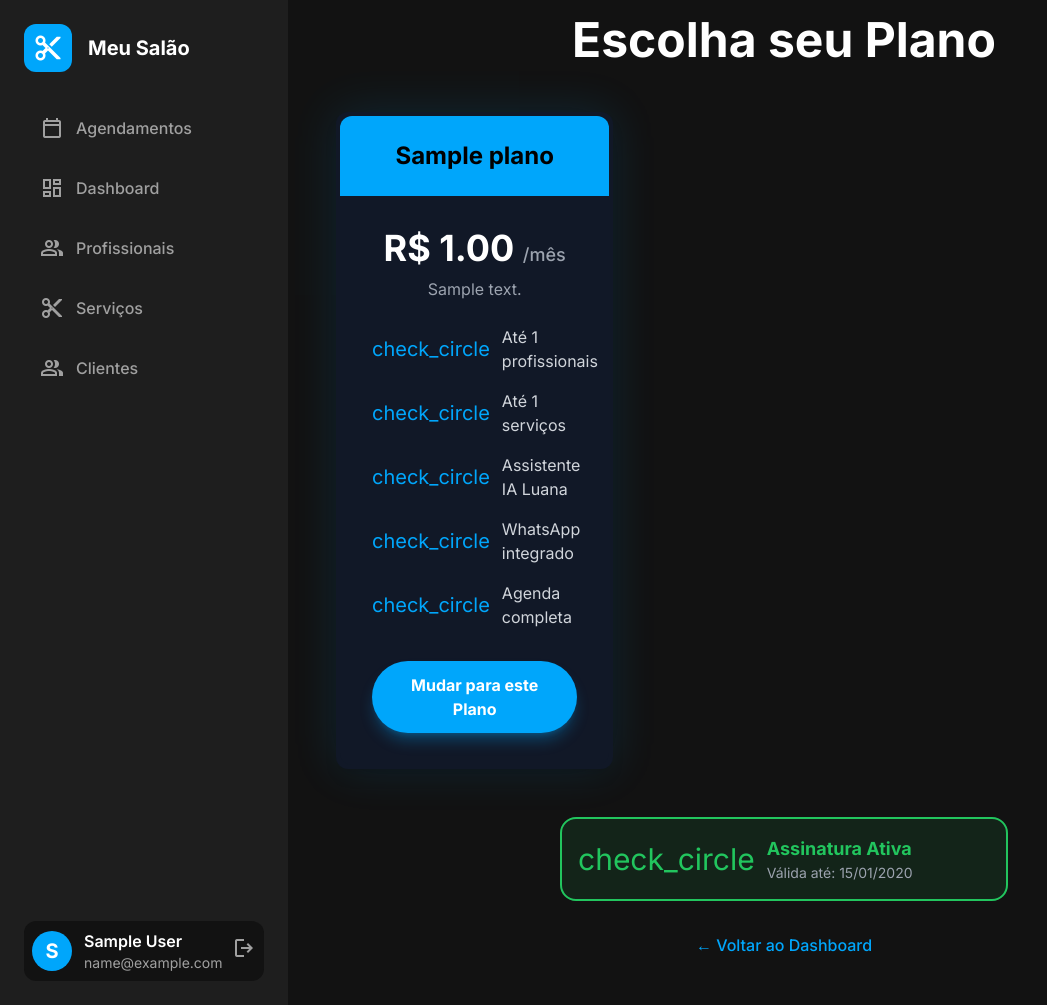
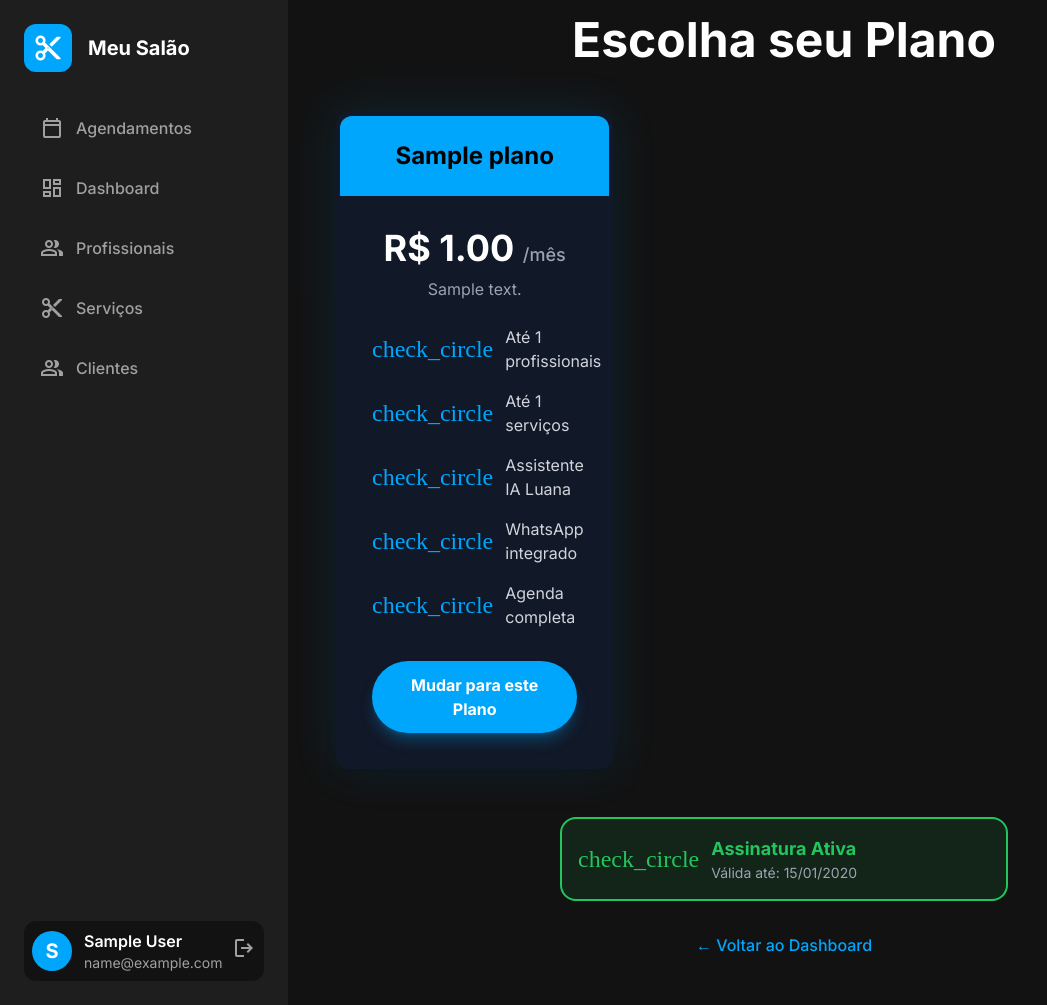
Before and after one commit to juanhlalmeida/assistente-agendamento-ia, a Flask app: page /assinatura/planos in a window 1280 px wide. Shown: the whole page, without its empty margins (0-1047 px from the left). Run offline with Flask 3, Linux system fonts and the light colour scheme; a user stored in the database is signed in; tables that the repository leaves empty hold one stand-in row (values such as "Sample post"); parts of the project's set-up code (start-up, migrations or seed data) failed here and were passed over; some libraries are stand-ins or nearby versions.

Commit message:
Update planos.html

```diff
--- a/app/templates/assinatura/planos.html
+++ b/app/templates/assinatura/planos.html
@@ -127,6 +127,24 @@
 </div>
 
 <style>
+  /* Classe para Material Icons Outlined */
+  .material-icons-outlined {
+    font-family: 'Material Icons Outlined';
+    font-weight: normal;
+    font-style: normal;
+    font-size: 24px;
+    line-height: 1;
+    letter-spacing: normal;
+    text-transform: none;
+    display: inline-block;
+    white-space: nowrap;
+    word-wrap: normal;
+    direction: ltr;
+    -webkit-font-smoothing: antialiased;
+    -moz-osx-font-smoothing: grayscale;
+    text-rendering: optimizeLegibility;
+  }
+
   @keyframes pulse {
     0%, 100% { opacity: 0.4; }
     50% { opacity: 0.6; }
```
